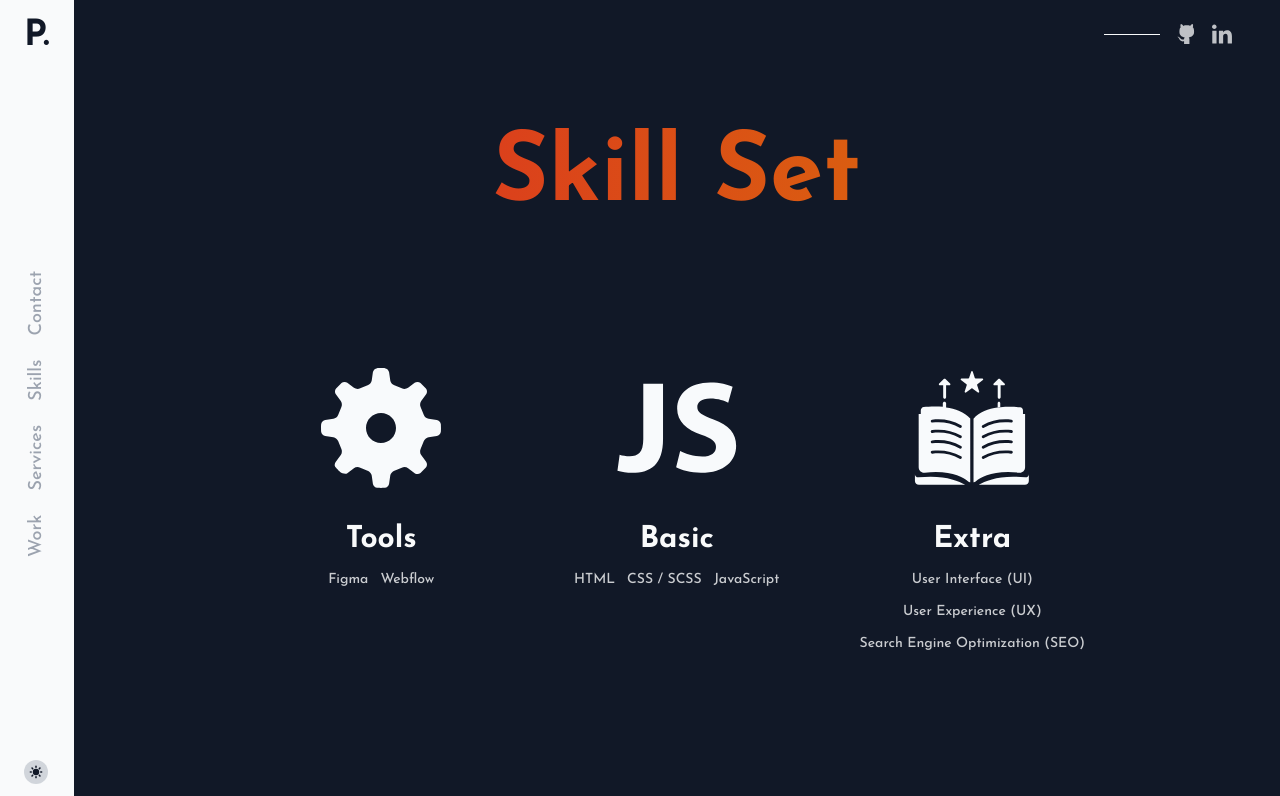
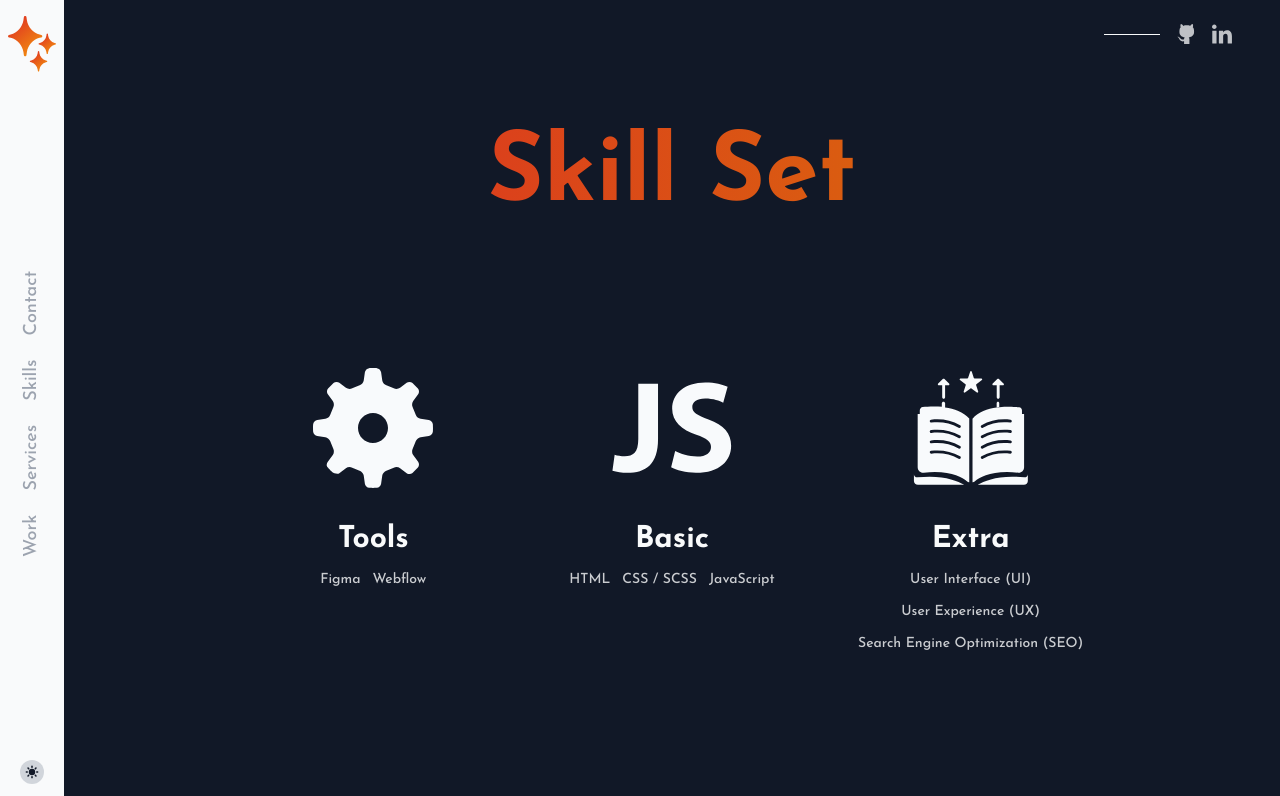
Before and after one commit to harelpanker/portfolio, a Next.js app: page /skills in a window 1280 px wide. Shown: the top 796 px of the page. Built offline with nearby package versions, Linux system fonts and the light colour scheme.

Commit message:
small changes

```diff
--- a/components/home/About.js
+++ b/components/home/About.js
@@ -15,7 +15,7 @@ const About = () => {
             className='object-cover max-h-full'
           />
         </figure>
-        <article className='p-10 max-h-full'>
+        <article className='md:p-10 p-3 py-8 max-h-full'>
           <header className='mb-8'>
             <h2 className='text-4xl font-bold'>
               Hi!
--- a/components/home/Recommendations.js
+++ b/components/home/Recommendations.js
@@ -18,6 +18,7 @@ const Recommendations = () => {
           wrapperTag='ul'
           spaceBetween={50}
           slidesPerView={1}
+          autoHeight={true}
           loop={true}
           autoplay={{ delay: 6500, disableOnInteraction: false }}
           grabCursor={true}>
@@ -27,7 +28,7 @@ const Recommendations = () => {
               tag='li'
               className='flex flex-col items-center text-center'>
               <blockquote>
-                <p className='text-2xl max-w-xl italic mb-6'>
+                <p className='md:text-2xl text-xl max-w-xl italic mb-6'>
                   {recommendation.body}
                 </p>
               </blockquote>
--- a/components/layout/AbsuloteTop.js
+++ b/components/layout/AbsuloteTop.js
@@ -1,14 +1,19 @@
 import Image from 'next/image';
 import Link from 'next/link';
 import { SMIcon } from '../../styles/styles';
+import logo from '/public/logo.svg';
 import DarkMode from './DarkMode';
 
 const AbsuloteTop = () => {
   return (
-    <div className='fixed bg-gray-50 dark:bg-gray-900 top-0 right-0 z-40 w-full py-4 md:py-6 px-4 md:px-12 flex justify-between align-middle md:justify-end'>
-      <div className='dark:text-gray-50 text-gray-900 text-4xl font-extrabold relative top-1 flex gap-4'>
-        <div className='md:hidden inline-block'>
-          <Link href='/'>P.</Link>
+    <div className='fixed items-center bg-gray-50 dark:bg-gray-900 top-0 right-0 z-40 w-full py-4 md:py-6 px-4 md:px-12 flex justify-between align-middle md:justify-end'>
+      <div className='relative top-1 flex gap-4'>
+        <div className='md:hidden flex justify-center items-center'>
+          <Link href='/'>
+            <a className='cursor-pointer w-full max-w-[2.5rem] flex justify-center items-center'>
+              <Image src={logo} alt='Panker.io logo' />
+            </a>
+          </Link>
         </div>
         <div className='md:hidden flex items-center'>
           <DarkMode />
@@ -18,20 +23,6 @@ const AbsuloteTop = () => {
         <li>
           <div className='w-14 h-px dark:bg-gray-50 bg-gray-900'></div>
         </li>
-        {/* <li>
-          <SMIcon
-            target='_blank'
-            rel='noopener noreferrer'
-            href='https://www.facebook.com/harel.panker'>
-            <Image
-              className='filter invert dark:invert-0'
-              alt='facebook'
-              width={20}
-              height={20}
-              src='/icons/facebook-white.svg'
-            />
-          </SMIcon>
-        </li> */}
         <li>
           <SMIcon
             target='_blank'
--- a/components/layout/DarkMode.js
+++ b/components/layout/DarkMode.js
@@ -12,9 +12,9 @@ const DarkMode = () => {
             viewBox='0 0 20 20'
             fill='currentColor'>
             <path
-              fillRule='evenodd'
+              fill-rule='evenodd'
               d='M10 2a1 1 0 011 1v1a1 1 0 11-2 0V3a1 1 0 011-1zm4 8a4 4 0 11-8 0 4 4 0 018 0zm-.464 4.95l.707.707a1 1 0 001.414-1.414l-.707-.707a1 1 0 00-1.414 1.414zm2.12-10.607a1 1 0 010 1.414l-.706.707a1 1 0 11-1.414-1.414l.707-.707a1 1 0 011.414 0zM17 11a1 1 0 100-2h-1a1 1 0 100 2h1zm-7 4a1 1 0 011 1v1a1 1 0 11-2 0v-1a1 1 0 011-1zM5.05 6.464A1 1 0 106.465 5.05l-.708-.707a1 1 0 00-1.414 1.414l.707.707zm1.414 8.486l-.707.707a1 1 0 01-1.414-1.414l.707-.707a1 1 0 011.414 1.414zM4 11a1 1 0 100-2H3a1 1 0 000 2h1z'
-              clipRule='evenodd'
+              clip-rule='evenodd'
             />
           </svg>
         ) : (
--- a/components/layout/Navbar.js
+++ b/components/layout/Navbar.js
@@ -1,12 +1,18 @@
 import Link from 'next/link';
+import Image from 'next/image';
+import logo from '/public/logo.svg';
 import { NavItem } from '../../styles/styles.js';
 import DarkMode from './DarkMode.js';
 
 const navbar = () => {
   return (
-    <nav className='fixed z-50 md:sticky bottom-0 md:top-0 md:h-screen w-full md:w-min h-auto dark:bg-gray-50 bg-gray-900 md:py-4 py-6 md:px-6 px-4 flex md:flex-col flex-row md:justify-between align-bottom transition-all duration-500'>
-      <div className='dark:text-gray-900 text-gray-50 text-4xl font-extrabold hidden md:inline-block'>
-        <Link href='/'>P.</Link>
+    <nav className='fixed z-50 md:sticky bottom-0 md:top-0 md:h-screen w-full md:w-min h-auto dark:bg-gray-50 bg-gray-900 md:py-4 py-6 md:px-2 px-4 flex md:flex-col items-center flex-row md:justify-between align-bottom transition-all duration-500'>
+      <div className='hidden md:inline-block w-12'>
+        <Link href='/'>
+          <a className='cursor-pointer w-20'>
+            <Image src={logo} alt='Panker.io logo' />
+          </a>
+        </Link>
       </div>
       <ul className='flex justify-around md:justify-center gap-6 flex-grow font-medium text-sm md:text-lg md:absolute left-1/2 top-1/2 transform md:-rotate-90 md:-translate-x-2/4'>
         <NavItem
```
Also changed, not shown: public/favicon.png, public/logo.svg (added).
